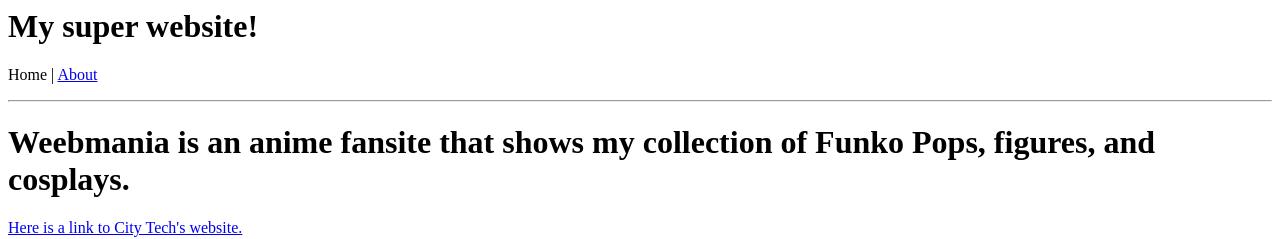
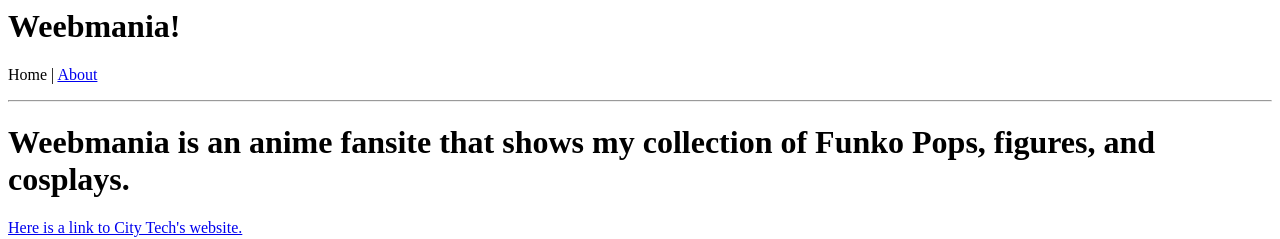
Before and after one commit to weebmania/weebmania.github.io, a plain HTML site: page index.html in a window 1280 px wide. Shown: the top 239 px of the page. Drawn offline with Linux system fonts and the light colour scheme.

Commit message:
Update index.html

```diff
--- a/index.html
+++ b/index.html
@@ -4,7 +4,7 @@
 </head>
 
 <body>
-<p><h1>My super website!</h1></p>
+<p><h1>Weebmania!</h1></p>
 
   <p>Home | <a href="about.html"> About</a></p>
 
```
